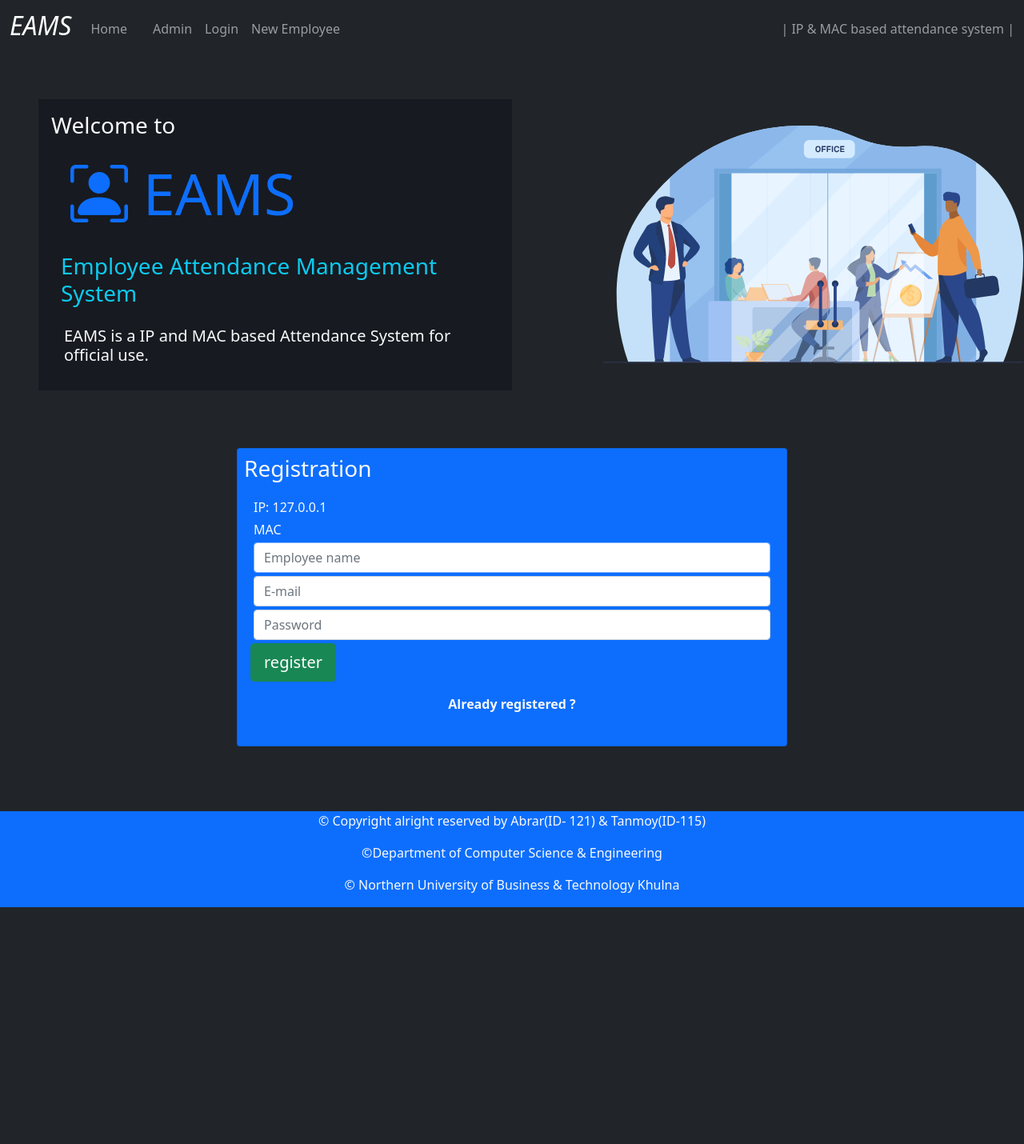
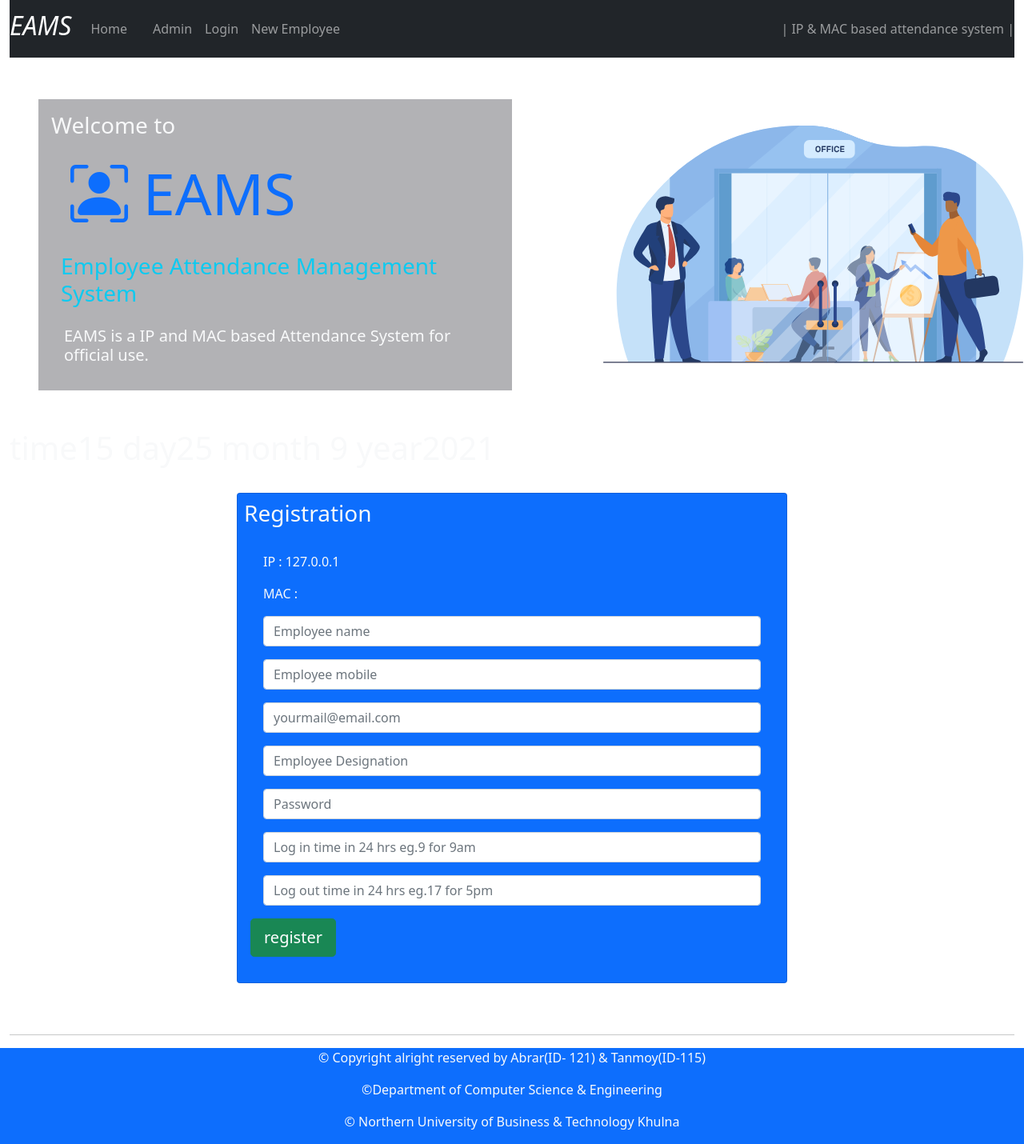
Before and after one commit to MAliAbrarKhan19/EAMS-IP-MAC-based-Employee-Attendance-Management-System, a PHP site: page /registration.php in a window 1280 px wide. Shown: the whole page at 80% size. Before the commit the page ends 1134 px from the top, so only its background shows below. Run offline with PHP 8.4, Linux system fonts and the light colour scheme; some libraries are stand-ins or nearby versions.

Commit message:
register page done

```diff
--- a/db_conection.php
+++ b/db_conection.php
@@ -1,6 +1,6 @@
 <?php
 
-$dbcon=mysqli_connect("localhost","root","","eams");
+$dbcon=mysqli_connect("localhost","root","root","eams");
 //$dbcon=mysqli_connect("localhost","root","");
 
 //mysqli_select_db($dbcon,"users");
--- a/header.php
+++ b/header.php
@@ -2,6 +2,8 @@
 session_start();//session starts here
 
 ?>
+
+
 
 <html>
 <head lang="en">
@@ -30,7 +32,7 @@ session_start();//session starts here
 
 </style>
 
-<body class="container-fluid bg-dark">
+<body class="container-fluid">
     <div class="row">
       <div class="col-md-12">
         <nav class="navbar navbar-dark navbar-expand-lg bg-dark">
@@ -93,3 +95,15 @@ background-position: right;
 
     </div>
 </div>
+
+<?php
+date_default_timezone_set("ASIA/DHAKA");
+$time=date("H");//hr
+$timemin=date("i");//min
+//$date = date(" h:i a  d-m-Y");
+$day=date("j");
+$month=date("n");
+$year=date("o");
+$timehr=date("H");
+echo "<h1 class='text-light'>"."time".$time." day".$day." month ".$month." year".$year."</h1>"
+?>
--- a/registration.php
+++ b/registration.php
@@ -1,6 +1,37 @@
 <?php include'header.php'; ?>
 
+<?php
+//error_reporting(E_ALL);
 
+include 'db_conection.php';//make connection here
+if(isset($_POST['register']))
+{
+    $emp_id=1;
+    $emp_name=$_POST['emp_name'];
+    $emp_mobile=$_POST['emp_mobile'];
+    $emp_email=$_POST['emp_email'];
+    $emp_designation=$_POST['emp_designation'];
+    $emp_ip=$_POST['emp_ip'];
+    $emp_mac=$_POST['emp_mac'];
+    $emp_pass=$_POST['emp_pass'];
+    $emp_logintime=$_POST['emp_logintime'];
+    $emp_logouttime=$_POST['emp_logouttime'];
+    //$emp_=$_POST['emp_'];
+
+
+//echo ($emp_name.$emp_mobile.$emp_email.$emp_designation.$emp_ip.$emp_mac.$emp_pass.$emp_logintime.$emp_logouttime);
+
+//insert the user into the database.
+    $insertdb="insert into employee(emp_name,emp_mobile,emp_email,emp_designation,emp_ip,emp_mac,emp_pass,emp_logintime,emp_logouttime)values('$emp_name','$emp_mobile','$emp_email','$emp_designation','$emp_ip','$emp_mac','$emp_pass','$emp_logintime','$emp_logouttime')";
+    if(mysqli_query($dbcon,$insertdb))
+    {
+        echo"<script>window.open('index.php');</script>";
+    }
+    else{ echo "<script> alert('Not registered!!');</script>";}
+}
+
+
+?>
 <?php
 
     // PHP program to get IP address of client
@@ -37,41 +68,53 @@ $MAC=GetClientMac();
 <?php //echo $IP; ?>
 <?php //echo $MAC; ?>
 
-<div class="container"><!-- container class is used to centered  the body of the browser with some decent width-->
-    <div class="row"><!-- row class is used for grid system in Bootstrap-->
+<div class="container">
+    <div class="row">
         <div class="col-md-8 offset-md-2">
             <div class="card bg-primary text-light p-2 m-4">
                 <div class="card-heading">
                     <h3 class="card-title">Registration</h3>
                 </div>
                 <div class="card-body p-2">
-                    <form role="form" method="post" action="registration.php">
-                        <fieldset>
-                            <div class="form-group m-1"  >
-                                IP: <?php echo $IP; ?>
-                                <input class="form-control" placeholder="<?php echo $IP; ?>" value="<?php echo $IP; ?>" name="emp_ip" type="hidden" autofocus>
+                    <form method="post" enctype="multipart/form-data">
+
+                            <div class="form-group m-3"  >
+                                IP : <?php echo $IP; ?>
+                                <input class="form-control" placeholder="<?php echo $IP; ?>" value="<?php echo $IP; ?>" name="emp_ip" type="hidden" >
                             </div>
-                            <div class="form-group m-1"  >
-                                MAC  <?php echo $MAC; ?>
-                                <input class="form-control" placeholder="<?php echo $MAC; ?>" value="<?php echo $MAC; ?>" name="emp_mac" type="hidden" autofocus>
+                            <div class="form-group m-3"  >
+                                MAC : <?php echo $MAC; ?>
+                                <input class="form-control" placeholder="<?php echo $MAC; ?>" value="<?php echo $MAC; ?>" name="emp_mac" type="hidden" >
                             </div>
-                            <div class="form-group m-1">
-                                <input class="form-control" placeholder="Employee name" name="name" type="text" autofocus>
+                            <div class="form-group m-3">
+                                <input class="form-control" placeholder="Employee name" name="emp_name" type="text">
+                            </div>
+                            <div class="form-group m-3">
+                                <input class="form-control" placeholder="Employee mobile" name="emp_mobile" type="text">
+                            </div>
+                            <div class="form-group m-3">
+                                <input class="form-control" placeholder="yourmail@email.com" name="emp_email" type="email" >
+                            </div>
+                            <div class="form-group m-3">
+                                <input class="form-control" placeholder="Employee Designation" name="emp_designation" type="text">
                             </div>
 
-                            <div class="form-group m-1">
-                                <input class="form-control" placeholder="E-mail" name="email" type="email" autofocus>
+                            <div class="form-group m-3">
+                                <input class="form-control" placeholder="Password" name="emp_pass" type="password" value="">
                             </div>
-                            <div class="form-group m-1">
-                                <input class="form-control" placeholder="Password" name="pass" type="password" value="">
+                            <div class="form-group m-3">
+                                <input class="form-control" placeholder="Log in time in 24 hrs eg.9 for 9am" name="emp_logintime" type="text" >
                             </div>
+                            <div class="form-group m-3">
+                                <input class="form-control" placeholder="Log out time in 24 hrs eg.17 for 5pm" name="emp_logouttime" type="text" >
+                            </div>
+
 
 
                             <input class="btn btn-lg btn-success btn-block" type="submit" value="register" name="register" >
 
-                        </fieldset>
                     </form>
-                    <center><b>Already registered ?</b> <br></b><a href="login.php">Login here</a></center><!--for centered text-->
+                    <!-- <center><b>Already registered ?</b> <br></b><a href="login.php">Login here</a></center>for centered text-->
                 </div>
             </div>
         </div>
@@ -79,49 +122,5 @@ $MAC=GetClientMac();
 </div>
 
 
-<?php
 
-include("database/db_conection.php");//make connection here
-if(isset($_POST['register']))
-{
-    $user_name=$_POST['name'];//here getting result from the post array after submitting the form.
-    $user_pass=$_POST['pass'];//same
-    $user_email=$_POST['email'];//same
-
-
-    if($user_name=='')
-    {
-        //javascript use for input checking
-        echo"<script>alert('Please enter the name')</script>";
-exit();//this use if first is not work then other will not show
-    }
-
-    if($user_pass=='')
-    {
-        echo"<script>alert('Please enter the password')</script>";
-exit();
-    }
-
-    if($user_email=='')
-    {
-        echo"<script>alert('Please enter the email')</script>";
-    exit();
-    }
-//here query check weather if user already registered so can't register again.
-    $check_email_query="select * from users WHERE user_email='$user_email'";
-    $run_query=mysqli_query($dbcon,$check_email_query);
-
-    if(mysqli_num_rows($run_query)>0)
-    {
-echo "<script>alert('Email $user_email is already exist in our database, Please try another one!')</script>";
-exit();
-    }
-//insert the user into the database.
-    $insert_user="insert into users (user_name,user_pass,user_email) VALUE ('$user_name','$user_pass','$user_email')";
-    if(mysqli_query($dbcon,$insert_user))
-    {
-        echo"<script>window.open('welcome.php','_self')</script>";
-    }
-}
-?>
 <?php include 'footer.php'; ?>
```
Also changed, not shown: index.php (+4 -7 lines).
